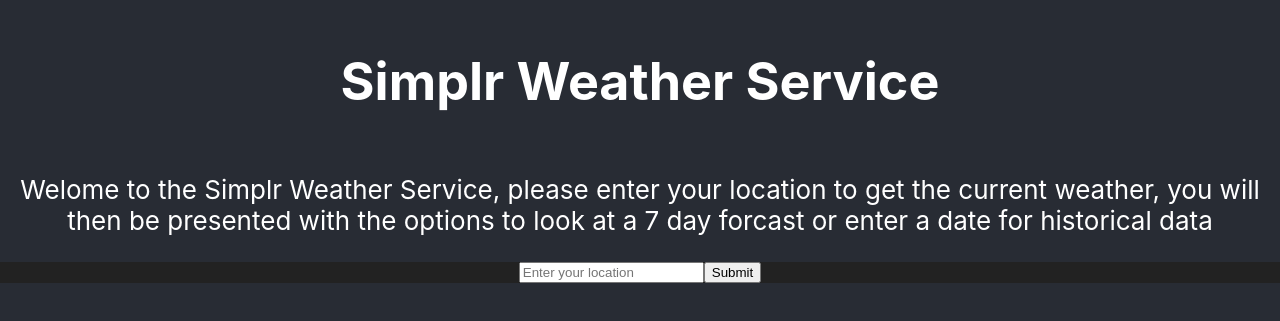
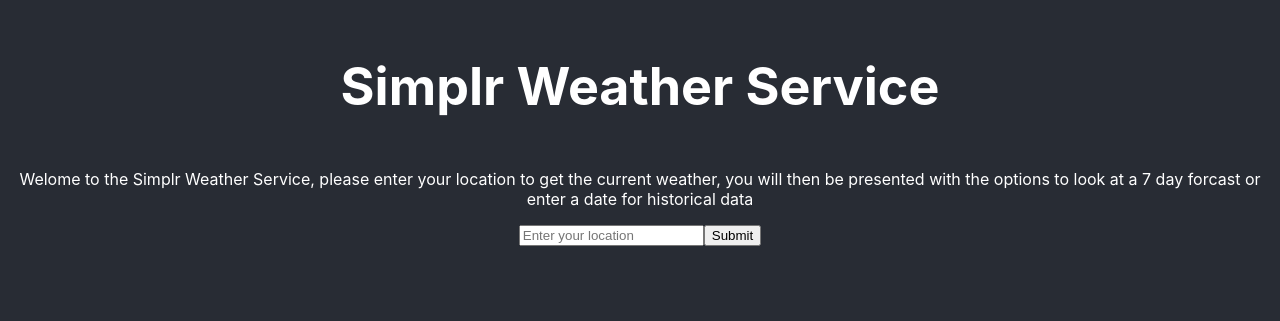
Before and after one commit to vincentmoreschi/SimplrWeather, a React (Create React App) app in the folder weather_front/: page / in a window 1280 px wide. Shown: the part 251-572 px from the top of the page. Built offline with nearby package versions, Linux system fonts and the light colour scheme.

Commit message:
rename and input working

```diff
--- a/weather_front/src/App.css
+++ b/weather_front/src/App.css
@@ -18,10 +18,13 @@
   color: #61dafb;
 }
 
-
+p{
+  text-align: center;
+  font-size: medium;
+}
 .container {
   display: flex;
   justify-content: center;
   align-items: center;
-  background-color: #222;
+
 }
--- a/weather_front/src/App.js
+++ b/weather_front/src/App.js
@@ -1,20 +1,24 @@
 //import logo from './logo.svg';
 import './App.css';
 import {useState, useEffect} from 'react';
-
+import './components/getTemperature';
 function App() {
-  let location = ''
+  const [location, setLocation] = useState();
   let temp = 81
   return (
     <div className="App">
       <header className="App-header">
         <h1>Simplr Weather Service</h1>
-        <body>
+
         <p>Welome to the Simplr Weather Service, please enter your location to get the current weather, you will then be presented with the options to look at a 7 day forcast or enter a date for historical data</p>
         <div className="container">
-        <input type="text" value ={location} placeholder= "Enter your location"/> <button>Submit</button>
+        <input type="text" value = {location}
+        placeholder= "Enter your location"
+        onChange={(i =>setLocation(i.target.value))}/> <button>Submit</button>
+
         </div>
-        </body>
+        <p>{location}</p>
+
       </header>
     </div>
   );
--- a/weather_front/src/components/temperature.js
+++ b/weather_front/src/components/getTemperature.js
@@ -2,11 +2,11 @@
 import React from 'react';
 
 
-function Temperature({temp}) {
+function temperature({temp}) {
     return (
         <div>{temp}</div>
       );
 }
 
 
-export default Temperature;
+export default temperature;
```
Also changed, not shown: weather_front/src/components/displaySevenday.js (added), weather_front/src/components/getHistorical.js (added), weather_front/src/components/getLocation.js (added), weather_front/src/components/historical.js (deleted), weather_front/src/components/sevenday.js (deleted).
